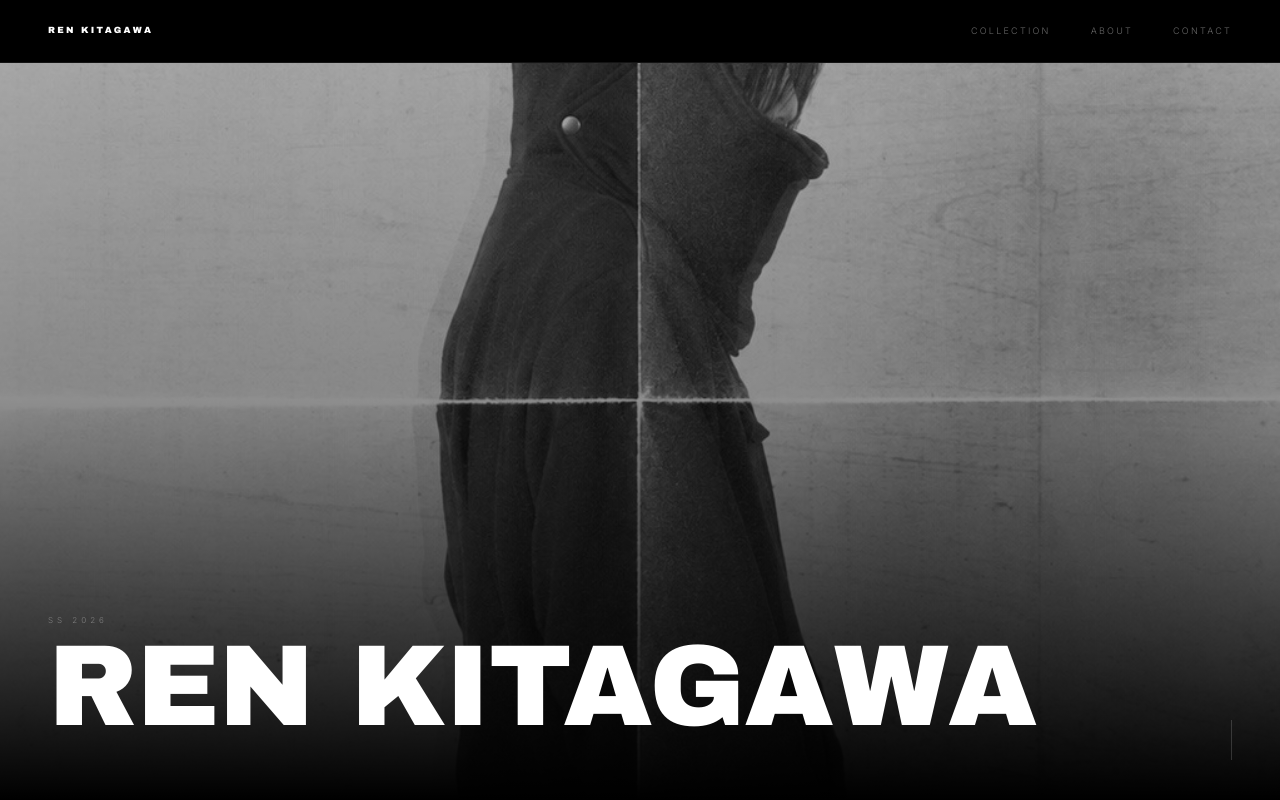
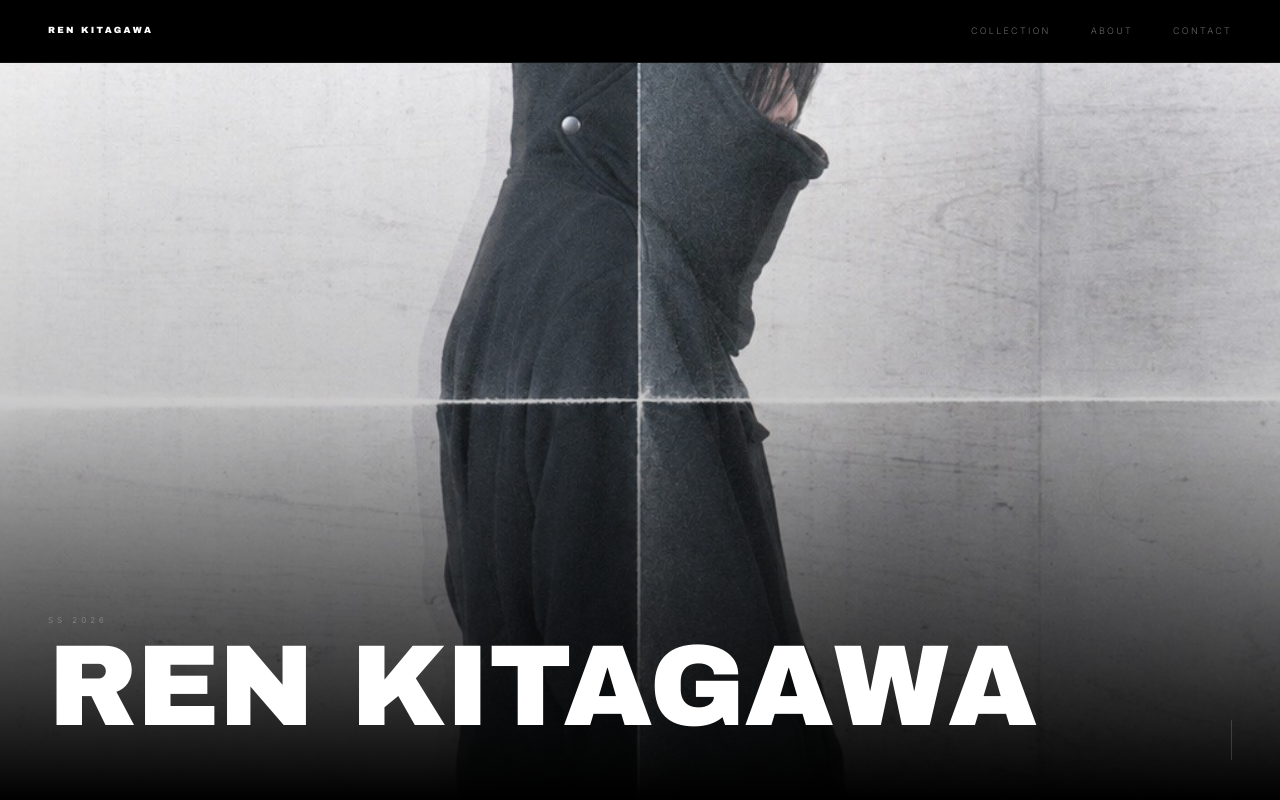
Before and after one commit to rentako07240724-commits/ren-kitagawa, a Next.js app: page / in a window 1280 px wide. Shown: the top 800 px of the page. Built offline with nearby package versions, Linux system fonts and the light colour scheme.

Commit message:
style: remove grayscale filters, quality=100 on all images

```diff
--- a/app/page.tsx
+++ b/app/page.tsx
@@ -38,7 +38,8 @@
             src="/images/hero.jpg"
             alt="REN KITAGAWA SS2026"
             fill
-            className="object-cover object-center grayscale opacity-70"
+            className="object-cover object-center"
+            quality={100}
             priority
           />
           <div className="absolute inset-0 bg-gradient-to-t from-black via-black/20 to-transparent" />
@@ -93,6 +94,7 @@
                       alt={`Look ${String(i + 1).padStart(2, "0")}`}
                       fill
                       className="object-cover object-top transition-transform duration-700 group-hover:scale-105"
+                    quality={100}
                     />
                     <div className="absolute inset-0 bg-black/0 group-hover:bg-black/15 transition-colors duration-500" />
                   </div>
```
